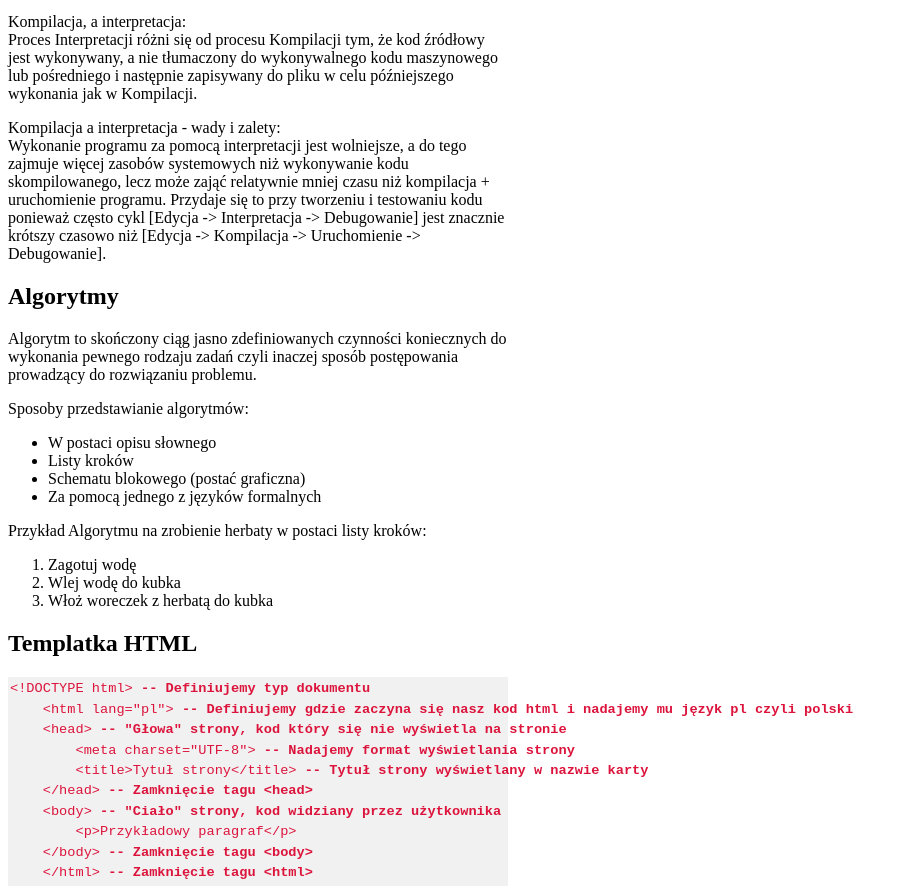
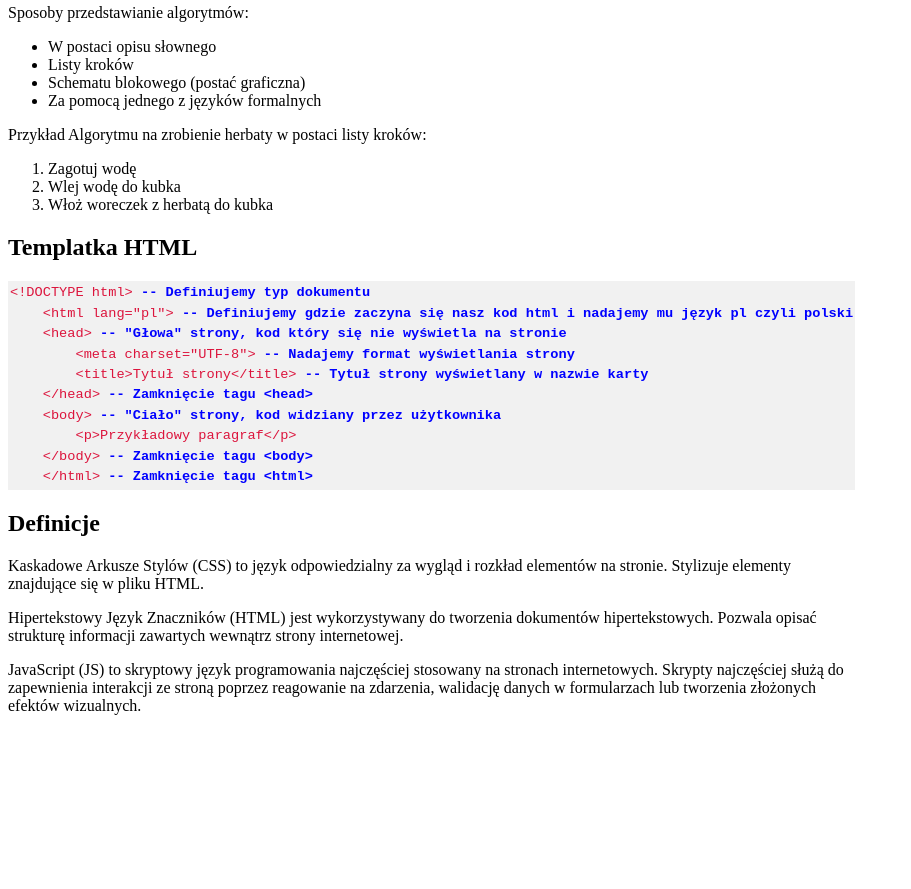
Before and after one commit to nSobieraj/nsobieraj.github.io, a plain HTML site: page index.html in a window 1280 px wide. Shown: the part 1193-2082 px from the top of the page, without its empty margins (0-911 px from the left). After the commit the page ends 1924 px from the top, so only its background shows below. Drawn offline with Linux system fonts and the light colour scheme.

Commit message:
Update index.html

```diff
--- a/index.html
+++ b/index.html
@@ -14,11 +14,11 @@
           line-height: 1.5;
           display: block;
         }
-        pre {
-            max-width: fit-content;
+        body {
+            max-width: min-content;
         }
-        body {
-            max-width: 500px;
+        b {
+            color: blue;
         }
     </style>
 </head>
@@ -89,15 +89,15 @@
     <h2>Templatka HTML</h2>
 
     <pre><code>&lt;!DOCTYPE html&gt; <b>-- Definiujemy typ dokumentu</b>
-    &lt;html lang="pl"&gt; <b>-- Definiujemy gdzie zaczyna się nasz kod html i nadajemy mu język pl czyli polski</b>
-    &lt;head&gt; <b>-- "Głowa" strony, kod który się nie wyświetla na stronie</b>
-        &lt;meta charset="UTF-8"&gt; <b>-- Nadajemy format wyświetlania strony</b>
-        &lt;title&gt;Tytuł strony&lt;/title&gt; <b>-- Tytuł strony wyświetlany w nazwie karty</b>
-    &lt;/head&gt; <b>-- Zamknięcie tagu &lt;head&gt;</b>
-    &lt;body&gt; <b>-- "Ciało" strony, kod widziany przez użytkownika</b>
-        &lt;p&gt;Przykładowy paragraf&lt;/p&gt;
-    &lt;/body&gt; <b>-- Zamknięcie tagu &lt;body&gt;</b>
-    &lt;/html&gt; <b>-- Zamknięcie tagu &lt;html&gt;</b></code></pre>
+    &lt;<span class="tag">html</span></span> <span class="property">lang=</span><span class="propertyText">"pl"</span>&gt; <b>-- Definiujemy gdzie zaczyna się nasz kod html i nadajemy mu język pl czyli polski</b>
+    &lt;<span class="tag">head</span>&gt; <b>-- "Głowa" strony, kod który się nie wyświetla na stronie</b>
+        &lt;<span class="tag">meta</span> <span class="property">charset=</span><span class="propertyText">"UTF-8"</span>&gt; <b>-- Nadajemy format wyświetlania strony</b>
+        &lt;<span class="tag">title</span>&gt;Tytuł strony&lt;<span class="tag">/title</span>&gt; <b>-- Tytuł strony wyświetlany w nazwie karty</b>
+    &lt;<span class="tag">/head</span>&gt; <b>-- Zamknięcie tagu &lt;<span class="tag">head</span>&gt;</b>
+    &lt;<span class="tag">body</span>&gt; <b>-- "Ciało" strony, kod widziany przez użytkownika</b>
+        &lt;<span class="tag">p</span>&gt;Przykładowy paragraf&lt;<span class="tag">/p</span>&gt;
+    &lt;<span class="tag">/body</span>&gt; <b>-- Zamknięcie tagu &lt;<span class="tag">body</span>&gt;</b>
+    &lt;<span class="tag">/html</span>&gt; <b>-- Zamknięcie tagu &lt;<span class="tag">html</span>&gt;</b></code></pre>
 
     <h2>Definicje</h2>
         <p>Kaskadowe Arkusze Stylów (CSS) to język odpowiedzialny za wygląd i rozkład elementów na stronie. Stylizuje elementy znajdujące się w pliku HTML.</p>
```
